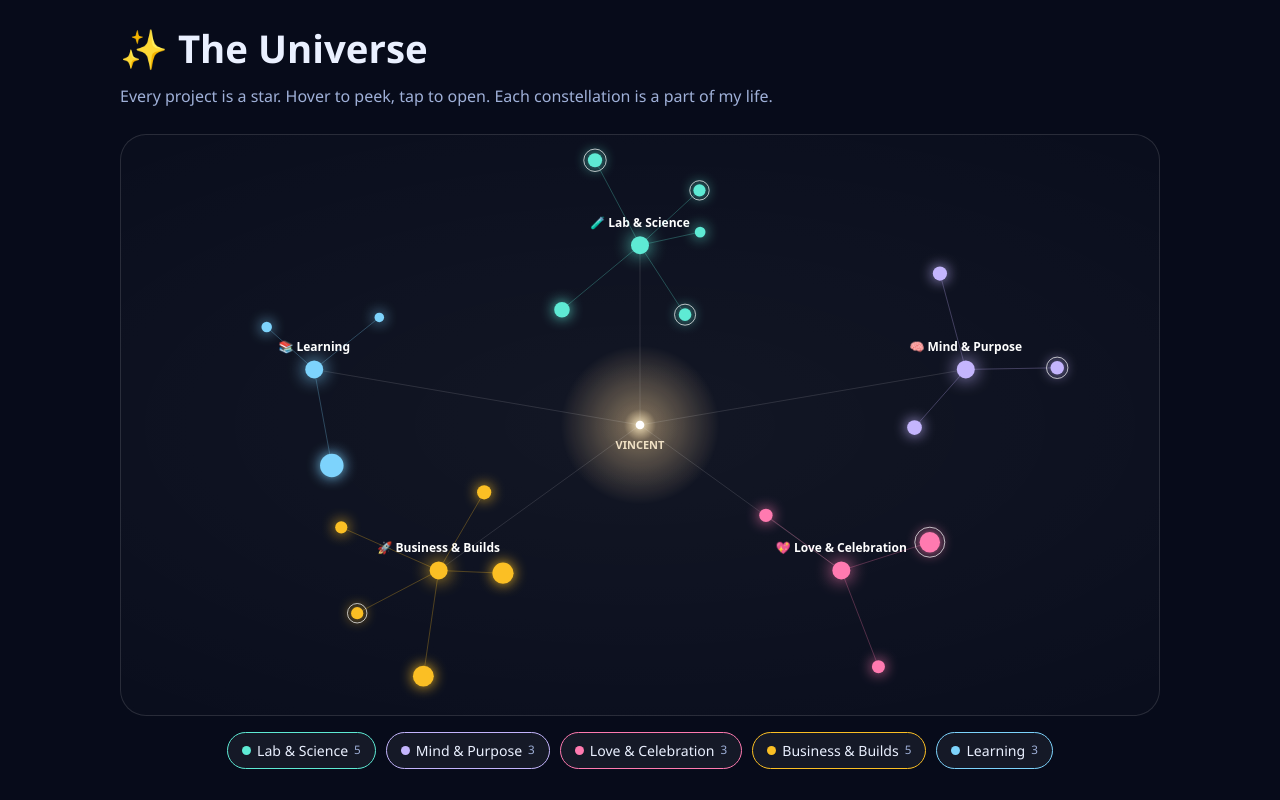
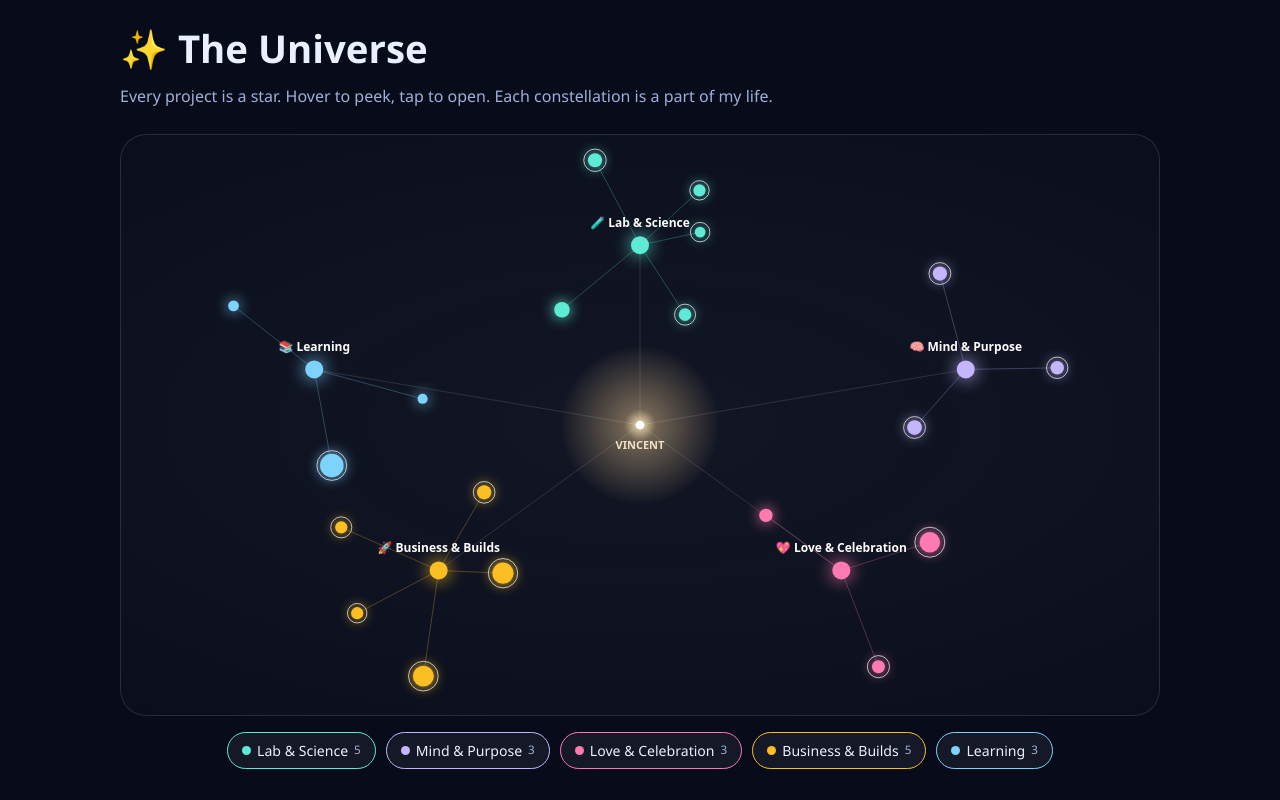
Before and after one commit to VincentAkwas/life, a plain HTML site: page index.html in a window 1280 px wide. Shown: the part 860-1660 px from the top of the page. Drawn offline with Linux system fonts and the light colour scheme; no server answers.

Commit message:
fix: follow repo renames, correct live flags, link the GLOW store

```diff
--- a/index.html
+++ b/index.html
@@ -145,28 +145,28 @@ const CATS={
 const ROLES=['Medical Laboratory Science student','Self-taught web developer','Builder of useful tools','Writer at LabLens Hub','Always learning, always shipping'];
 // name, category, title, description, created, language, hasPages (fallback; refreshed live from GitHub)
 const REPOS=[
- ['An-educational-Python-project-for-learning-lab-result-interpretation.','learn','Lab Result Interpreter (Python)','A simple Python tool for checking medical laboratory test values against standard reference ranges.','2026-02-06','Python',0],
- ['An-educational-Python-project-for-learning-lab-result-interpretation','learn','Lab Interpretation Practice','An educational Python project for learning lab result interpretation.','2026-02-08','Python',0],
+ ['lab-result-interpreter','learn','Lab Result Interpreter (Python)','A Python command-line tool that checks CBC, BMP and lipid results against reference ranges, with tests. Educational only.','2026-02-06','Python',0],
+ ['lab-result-interpreter-draft','learn','Lab Interpreter (Early Draft)','The first package skeleton of the lab result interpreter.','2026-02-08','Python',0],
  ['lablens','lab','LabLens','A medical lab result interpreter that makes sense of numbers on a lab report.','2026-03-12','HTML',1],
- ['LAB-INTRO','lab','Lab Basics','Know your basic lab results, a friendly introduction.','2026-03-13','HTML',0],
+ ['LAB-INTRO','lab','Lab Basics','Know your basic lab results, a friendly introduction.','2026-03-13','HTML',1],
  ['VincentAkwas.github.io','build','My Home on the Web','A boy with a big God. The home page of everything I make.','2026-03-14','HTML',1],
- ['anonymous-chat','build','Anonymous Chat','A simple space to chat without revealing who you are.','2026-04-21','HTML',0],
+ ['anonymous-chat','build','Anonymous Chat','A simple space to chat without revealing who you are.','2026-04-21','HTML',1],
  ['mls-daily','lab','MLS Daily','A daily case-challenge platform for Medical Laboratory Science.','2026-04-21','HTML',1],
  ['psycheprofile','mind','PsycheProfile','A psychometric personality web app that maps who you are.','2026-04-30','HTML',1],
- ['portfolio','build','Portfolio','My professional portfolio.','2026-05-07','HTML',0],
- ['kairos-compass','mind','Kairos Compass','Kairos means the right moment. A compass for purpose and direction.','2026-05-11','HTML',0],
- ['polygraph-pulse','mind','Polygraph Pulse','A psychometric quiz with a live trace that profiles truth and pressure responses.','2026-05-11','HTML',0],
- ['wish','love','Wish','A birthday wishing platform, made to make people feel remembered.','2026-05-19','HTML',0],
+ ['portfolio','build','Portfolio','My professional portfolio.','2026-05-07','HTML',1],
+ ['kairos-compass','mind','Kairos Compass','Kairos means the right moment. A compass for purpose and direction.','2026-05-11','HTML',1],
+ ['polygraph-pulse','mind','Polygraph Pulse','A psychometric quiz with a live trace that profiles truth and pressure responses.','2026-05-11','HTML',1],
+ ['wish','love','Wish','A birthday wishing platform, made to make people feel remembered.','2026-05-19','HTML',1],
  ['wishwave','love','WishWave','Waves of birthday wishes, delivered on time.','2026-05-19','',0],
  ['research','lab','Research','Notes and work for my research journey.','2026-05-26','',0],
  ['methodology','lab','StatLab Pro','An SPSS-style research statistics dashboard in the browser.','2026-05-26','HTML',1],
- ['chatcart-stores','build','ChatCart Stores','Simple chat-based catalog stores for small businesses.','2026-11-11','HTML',0],
- ['bookly','build','Bookly','An appointment booking project that makes scheduling effortless.','2026-11-18','HTML',0],
- ['forensic-science-101','learn','Forensic Science 101','A study app built from my forensic science course.','2026-11-21','HTML',0],
+ ['chatcart-stores','build','ChatCart Stores','Simple chat-based catalog stores for small businesses.','2026-11-11','HTML',1],
+ ['bookly','build','Bookly','An appointment booking project that makes scheduling effortless.','2026-11-18','HTML',1],
+ ['forensic-science-101','learn','Forensic Science 101','A study app built from my forensic science course.','2026-11-21','HTML',1],
  ['Sarah','love','Sarah','A love letter written in code, with memories and a little game.','2026-11-26','HTML',1]
 ].map(a=>({name:a[0],cat:a[1],title:a[2],desc:a[3],created:a[4],lang:a[5],pages:!!a[6],pushed:a[4]}));
 
-function liveUrl(r){return r.name.toLowerCase()===USER.toLowerCase()+'.github.io'?'https://'+USER.toLowerCase()+'.github.io/':'https://'+USER.toLowerCase()+'.github.io/'+encodeURIComponent(r.name)+'/'}
+function liveUrl(r){if(r.name==='chatcart-stores')return 'https://'+USER.toLowerCase()+'.github.io/chatcart-stores/GLOW/';return r.name.toLowerCase()===USER.toLowerCase()+'.github.io'?'https://'+USER.toLowerCase()+'.github.io/':'https://'+USER.toLowerCase()+'.github.io/'+encodeURIComponent(r.name)+'/'}
 function codeUrl(r){return 'https://github.com/'+USER+'/'+encodeURIComponent(r.name)}
 function fmt(d){return new Date(d).toLocaleDateString('en',{month:'short',year:'numeric'})}
 function fmtFull(d){return new Date(d).toLocaleDateString('en',{day:'numeric',month:'long',year:'numeric'})}
```
